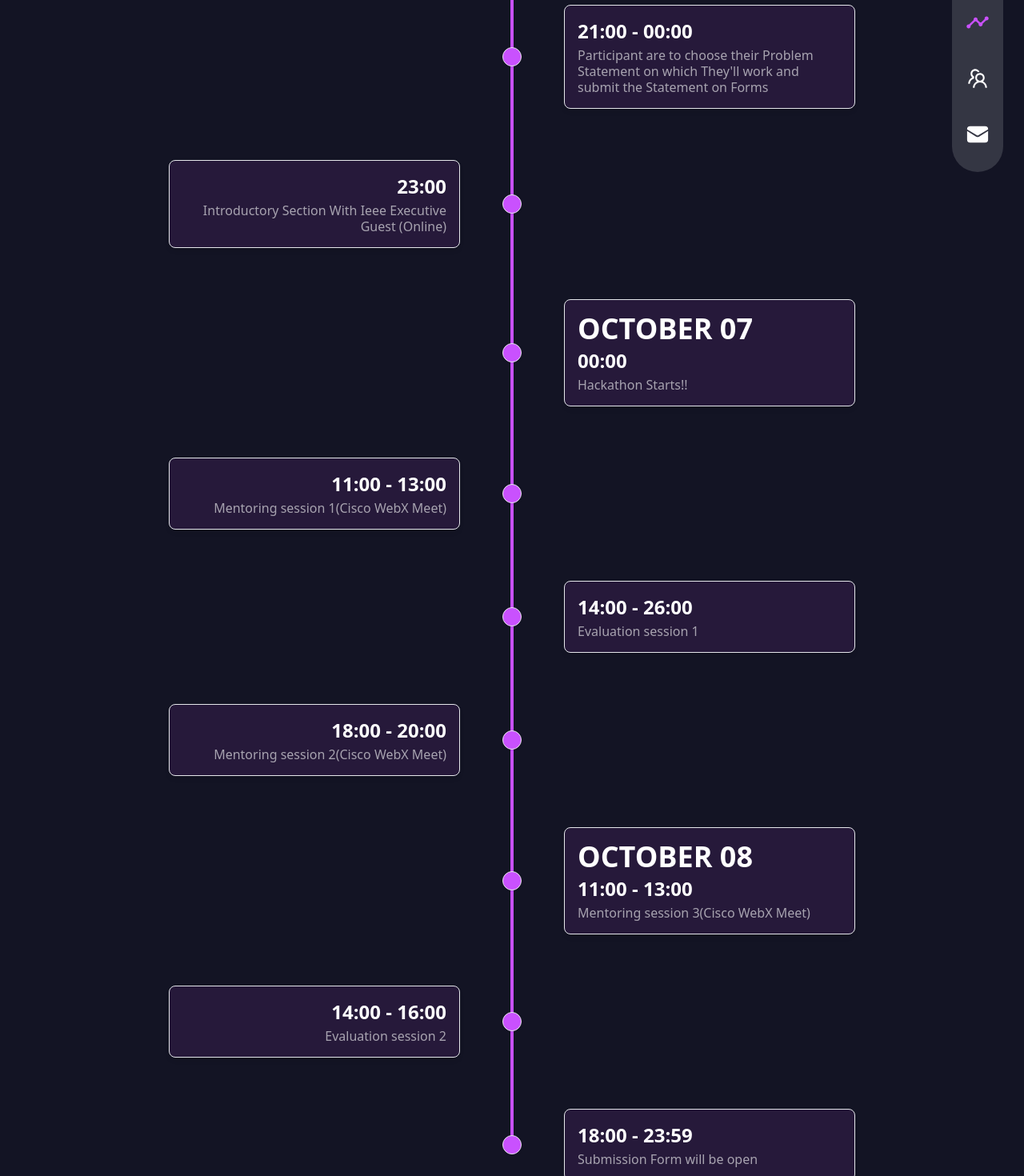
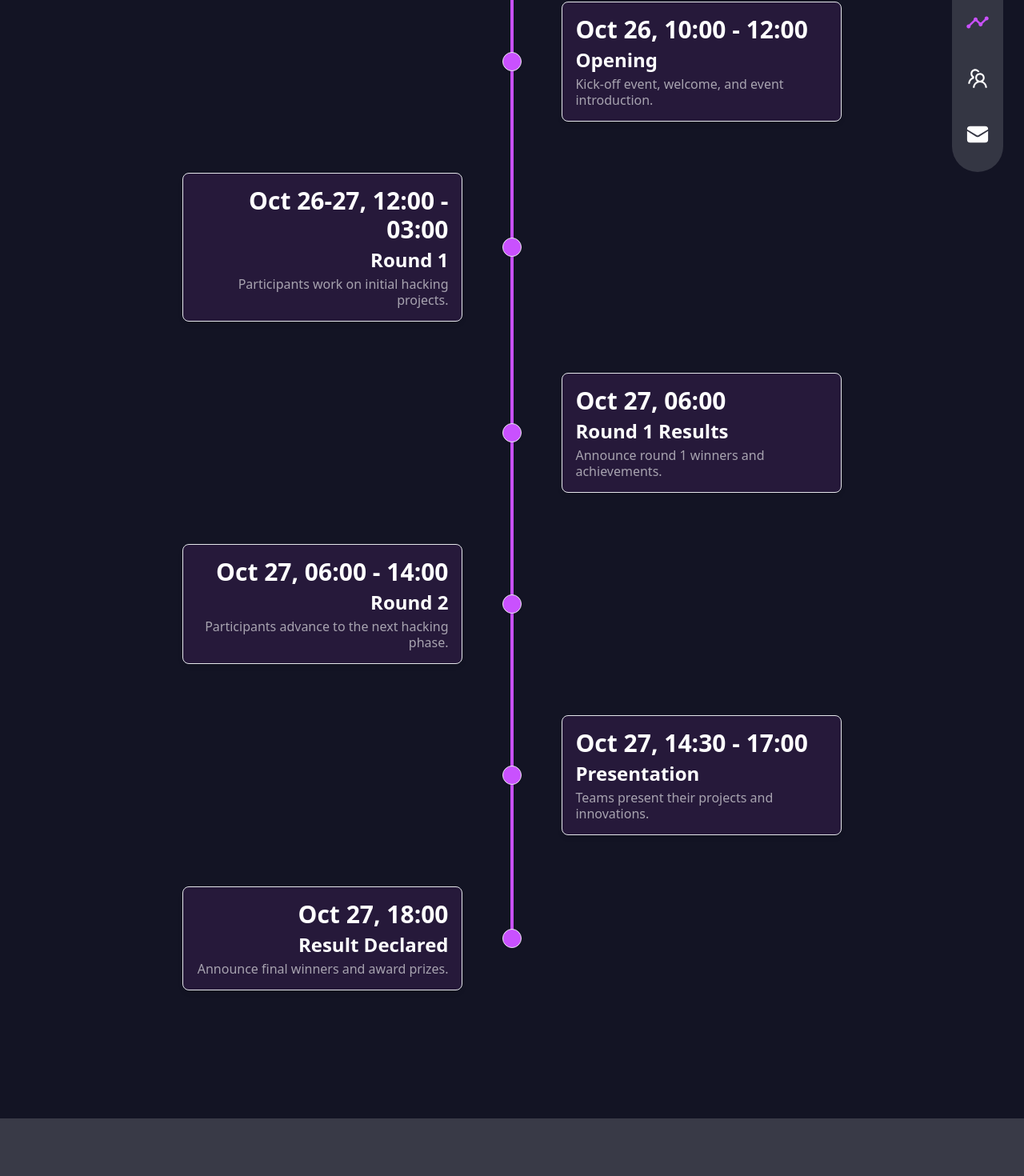
Before and after one commit to MUJHACKX/hackXwebsite, a Next.js app: page /timeline in a window 1280 px wide. Shown: the part 372-1842 px from the top of the page at 80% size. After the commit the page ends 1770 px from the top, so only its background shows below. Built offline with nearby package versions, Linux system fonts and the light colour scheme.

Commit message:
schedule page data updated

```diff
--- a/pages/timeline/index.js
+++ b/pages/timeline/index.js
@@ -33,10 +33,10 @@ const Schedule = () => {
                                 <div
                                     className="bg-accent md:text-right lg:w-[70%] w-full bg-opacity-10 backdrop-blur-0 border-pracula border col-start-1 col-end-5 p-4 rounded-lg my-8 ml-auto shadow-md" data-aos="fade-up"
                                 >
-                                    <h3 className="font-semibold text-pracula text-4xl mb-1">OCTOBER 06</h3>
-                                    <h3 className="font-semibold text-pracula text-2xl mb-1">21:00</h3>
+                                    <h3 className="font-semibold text-pracula text-3xl mb-1">Oct 3 - Oct 24</h3>
+                                    <h3 className="font-semibold text-pracula text-2xl mb-1">Registration Begins</h3>
                                     <p className="leading-tight md:text-right">
-                                        Problem Statements will be released on Website
+                                        Register from Oct 3 - 24 for extended hackathon participation.
                                     </p>
                                 </div>
                                 <div className="col-start-5 col-end-6 md:mx-auto relative mr-5">
@@ -61,9 +61,10 @@ const Schedule = () => {
                                 <div
                                     className="bg-accent w-full lg:w-[70%] bg-opacity-10 backdrop-blur-0 border-pracula border col-start-6 col-end-10 p-4 rounded-lg my-8 mr-auto shadow-md" data-aos="fade-up"
                                 >
-                                    <h3 className="font-semibold text-pracula text-2xl mb-1">21:00 - 00:00</h3>
+                                    <h3 className="font-semibold text-pracula text-3xl mb-1">Oct 26, 10:00 - 12:00</h3>
+                                    <h3 className="font-semibold text-pracula text-2xl mb-1">Opening</h3>
                                     <p className="leading-tight">
-                                        Participant are to choose their Problem Statement on which They'll work and submit the Statement on Forms
+                                        Kick-off event, welcome, and event introduction.
                                     </p>
                                 </div>
                             </div>
@@ -72,9 +73,10 @@ const Schedule = () => {
                                 <div
                                     className="bg-accent md:text-right lg:w-[70%] w-full bg-opacity-10 backdrop-blur-0 border-pracula border col-start-1 col-end-5 p-4 rounded-lg my-8 ml-auto shadow-md" data-aos="fade-up"
                                 >
-                                    <h3 className="font-semibold text-pracula text-2xl mb-1">23:00</h3>
+                                    <h3 className="font-semibold text-pracula text-3xl mb-1">Oct 26-27, 12:00 - 03:00</h3>
+                                    <h3 className="font-semibold text-pracula text-2xl mb-1">Round 1</h3>
                                     <p className="leading-tight md:text-right">
-                                        Introductory Section With Ieee Executive Guest (Online)
+                                        Participants work on initial hacking projects.
                                     </p>
                                 </div>
                                 <div className="col-start-5 col-end-6 md:mx-auto relative mr-5">
@@ -99,10 +101,10 @@ const Schedule = () => {
                                 <div
                                     className="bg-accent w-full lg:w-[70%] bg-opacity-10 backdrop-blur-0 border-pracula border col-start-6 col-end-10 p-4 rounded-lg my-8 mr-auto shadow-md" data-aos="fade-up"
                                 >
-                                    <h3 className="font-semibold text-pracula text-4xl mb-1">OCTOBER 07</h3>
-                                    <h3 className="font-semibold text-pracula text-2xl mb-1">00:00</h3>
+                                    <h3 className="font-semibold text-pracula text-3xl mb-1">Oct 27, 06:00</h3>
+                                    <h3 className="font-semibold text-pracula text-2xl mb-1">Round 1 Results</h3>
                                     <p className="leading-tight">
-                                        Hackathon Starts!!
+                                        Announce round 1 winners and achievements.
                                     </p>
                                 </div>
                             </div>
@@ -111,9 +113,10 @@ const Schedule = () => {
                                 <div
                                     className="bg-accent md:text-right lg:w-[70%] w-full bg-opacity-10 backdrop-blur-0 border-pracula border col-start-1 col-end-5 p-4 rounded-lg my-8 ml-auto shadow-md" data-aos="fade-up"
                                 >
-                                    <h3 className="font-semibold text-pracula text-2xl mb-1">11:00 - 13:00</h3>
+                                    <h3 className="font-semibold text-pracula text-3xl mb-1">Oct 27, 06:00 - 14:00</h3>
+                                    <h3 className="font-semibold text-pracula text-2xl mb-1">Round 2</h3>
                                     <p className="leading-tight md:text-right">
-                                        Mentoring session 1(Cisco WebX Meet)
+                                        Participants advance to the next hacking phase.
                                     </p>
                                 </div>
                                 <div className="col-start-5 col-end-6 md:mx-auto relative mr-5">
@@ -138,9 +141,10 @@ const Schedule = () => {
                                 <div
                                     className="bg-accent w-full lg:w-[70%] bg-opacity-10 backdrop-blur-0 border-pracula border col-start-6 col-end-10 p-4 rounded-lg my-8 mr-auto shadow-md" data-aos="fade-up"
                                 >
-                                    <h3 className="font-semibold text-pracula text-2xl mb-1">14:00 - 26:00</h3>
+                                    <h3 className="font-semibold text-pracula text-3xl mb-1">Oct 27, 14:30 - 17:00</h3>
+                                    <h3 className="font-semibold text-pracula text-2xl mb-1">Presentation</h3>
                                     <p className="leading-tight">
-                                        Evaluation session 1
+                                        Teams present their projects and innovations.
                                     </p>
                                 </div>
                             </div>
@@ -149,77 +153,19 @@ const Schedule = () => {
                                 <div
                                     className="bg-accent md:text-right lg:w-[70%] w-full bg-opacity-10 backdrop-blur-0 border-pracula border col-start-1 col-end-5 p-4 rounded-lg my-8 ml-auto shadow-md" data-aos="fade-up"
                                 >
-                                    <h3 className="font-semibold text-pracula text-2xl mb-1">18:00 - 20:00</h3>
+                                    <h3 className="font-semibold text-pracula text-3xl mb-1">Oct 27, 18:00</h3>
+                                    <h3 className="font-semibold text-pracula text-2xl mb-1">Result Declared</h3>
                                     <p className="leading-tight md:text-right">
-                                        Mentoring session 2(Cisco WebX Meet)
+                                        Announce final winners and award prizes.
                                     </p>
                                 </div>
                                 <div className="col-start-5 col-end-6 md:mx-auto relative mr-5">
-                                    <div className="h-full w-6 flex items-center justify-center">
-                                        <div className="h-full w-1 bg-accent pointer-events-none"></div>
+                                    <div className="h-full w-6 flex items-start justify-center">
+                                        <div className="h-[50%] w-1 bg-accent pointer-events-none"></div>
                                     </div>
                                     <div
                                         className="w-6 h-6 absolute top-1/2 -mt-3 rounded-full bg-accent bg-opacity-100 backdrop-blur-0 border-pracula border shadow"
                                     ></div>
-                                </div>
-                            </div>
-                            {/*right*/}
-                            <div className="flex md:contents">
-                                <div className="col-start-5 col-end-6 mr-5 md:mx-auto relative">
-                                    <div className="h-full w-6 flex items-center justify-center">
-                                        <div className="h-full w-1 bg-accent pointer-events-none"></div>
-                                    </div>
-                                    <div
-                                        className="w-6 h-6 absolute top-1/2 -mt-3 rounded-full bg-accent bg-opacity-100 backdrop-blur-0 border-pracula border shadow"
-                                    ></div>
-                                </div>
-                                <div
-                                    className="bg-accent w-full lg:w-[70%] bg-opacity-10 backdrop-blur-0 border-pracula border col-start-6 col-end-10 p-4 rounded-lg my-8 mr-auto shadow-md" data-aos="fade-up"
-                                >
-                                    <h3 className="font-semibold text-pracula text-4xl mb-1">OCTOBER 08</h3>
-                                    <h3 className="font-semibold text-pracula text-2xl mb-1">11:00 - 13:00</h3>
-                                    <p className="leading-tight">
-                                        Mentoring session 3(Cisco WebX Meet)
-                                    </p>
-                                </div>
-                            </div>
-                            {/*left*/}
-                            <div className="flex flex-row-reverse md:contents">
-                                <div
-                                    className="bg-accent md:text-right lg:w-[70%] w-full bg-opacity-10 backdrop-blur-0 border-pracula border col-start-1 col-end-5 p-4 rounded-lg my-8 ml-auto shadow-md" data-aos="fade-up"
-                                >
-                                    <h3 className="font-semibold text-pracula text-2xl mb-1">14:00 - 16:00</h3>
-                                    <p className="leading-tight md:text-right">
-                                        Evaluation session 2
-                                    </p>
-                                </div>
-                                <div className="col-start-5 col-end-6 md:mx-auto relative mr-5">
-                                    <div className="h-full w-6 flex items-center justify-center">
-                                        <div className="h-full w-1 bg-accent pointer-events-none"></div>
-                                    </div>
-                                    <div
-                                        className="w-6 h-6 absolute top-1/2 -mt-3 rounded-full bg-accent bg-opacity-100 backdrop-blur-0 border-pracula border shadow"
-                                    ></div>
-                                </div>
-                            </div>
-                            {/*right*/}
-                            <div className="flex md:contents">
-                                <div className="col-start-5 col-end-6 mr-5 md:mx-auto relative">
-                                    <div className="h-[50%] w-6 flex items-start justify-center">
-                                        <div className="h-full w-1 bg-accent pointer-events-none"></div>
-                                    </div>
-                                    <div
-                                        className="w-6 h-6 absolute top-1/2 -mt-3 rounded-full bg-accent bg-opacity-100 backdrop-blur-0 border-pracula border shadow"
-                                    ></div>
-                                </div>
-                                <div
-                                    className="bg-accent w-full lg:w-[70%] bg-opacity-10 backdrop-blur-0 border-pracula border col-start-6 col-end-10 p-4 rounded-lg my-8 mr-auto shadow-md" data-aos="fade-up"
-                                >
-
-                                    <h3 className="font-semibold text-pracula text-2xl mb-1">18:00 - 23:59</h3>
-                                    <p className="leading-tight">
-                                        Submission Form will be open
-                                    </p>
                                 </div>
                             </div>
                         </div>
```
